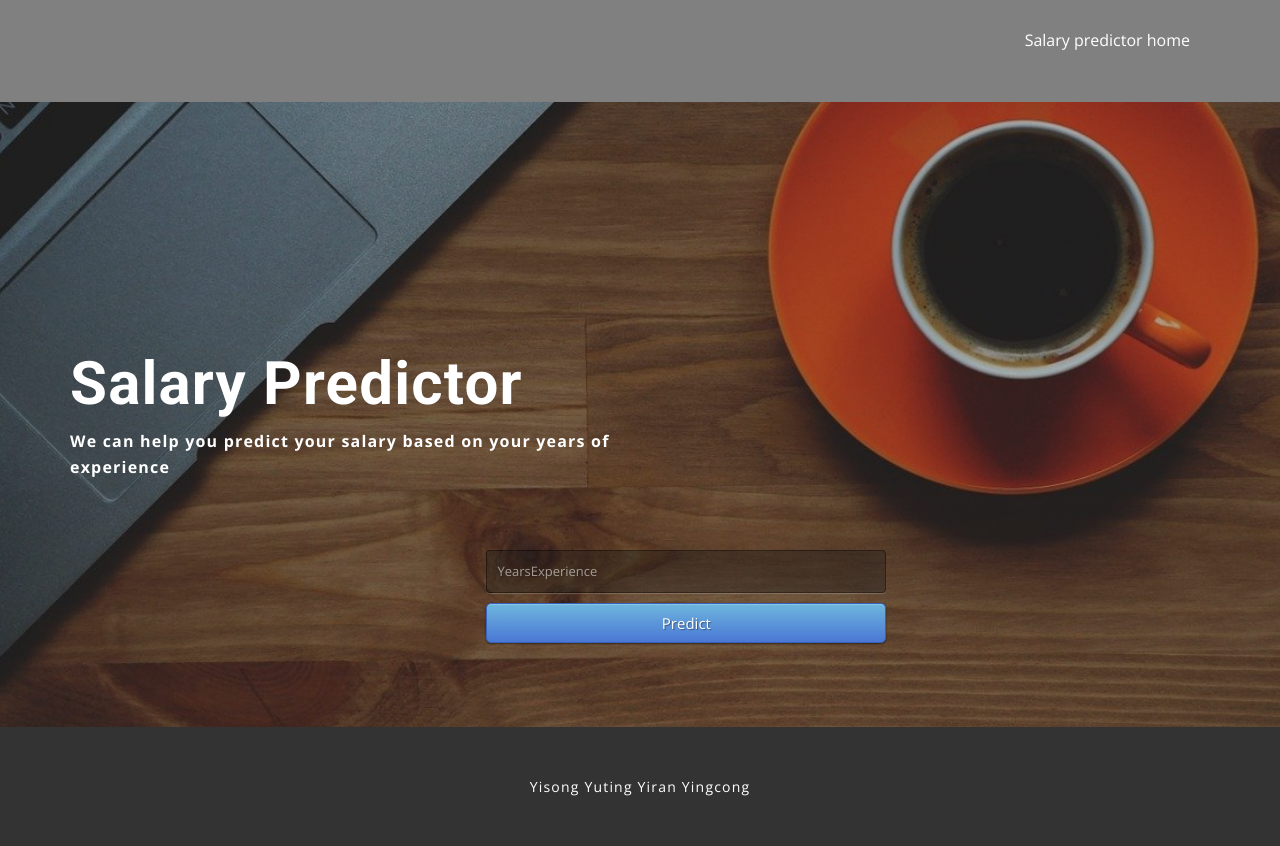
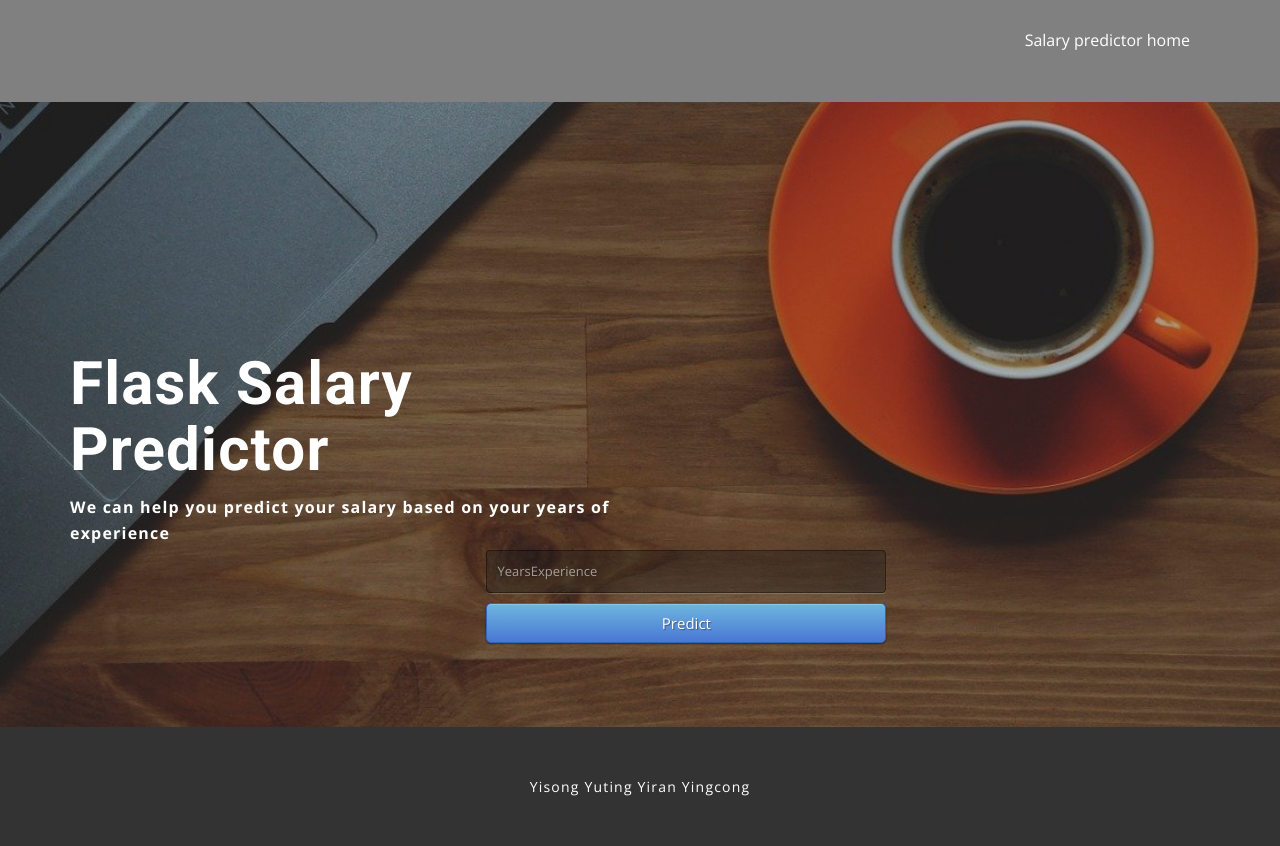
Before and after one commit to YisongZou/Flask-Salary-Predictor-with-Random-Forest-Algorithm, a Flask app: page / in a window 1280 px wide. Shown: the top 846 px of the page. Run offline with Flask 2, Linux system fonts and the light colour scheme; parts of the project's set-up code (start-up, migrations or seed data) failed here and were passed over.

Commit message:
Update index.html

```diff
--- a/templates/index.html
+++ b/templates/index.html
@@ -56,7 +56,7 @@
       </div></header>
     <section class="u-align-left u-clearfix u-image u-shading u-section-1" id="carousel_c805" data-image-width="1280" data-image-height="851">
       <div class="u-clearfix u-sheet u-sheet-1">
-        <h2 class="u-text u-text-body-alt-color u-text-1">Salary Predictor</h2>
+        <h2 class="u-text u-text-body-alt-color u-text-1">Flask Salary Predictor</h2>
         <p class="u-text u-text-body-alt-color u-text-2">We can help you predict your salary based on your years of experience</p>
       </div>
     </section>
```
